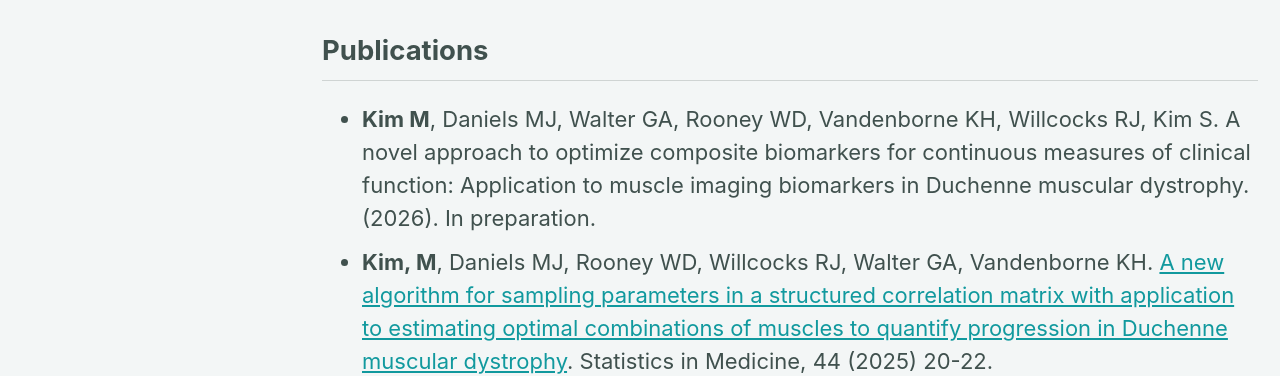
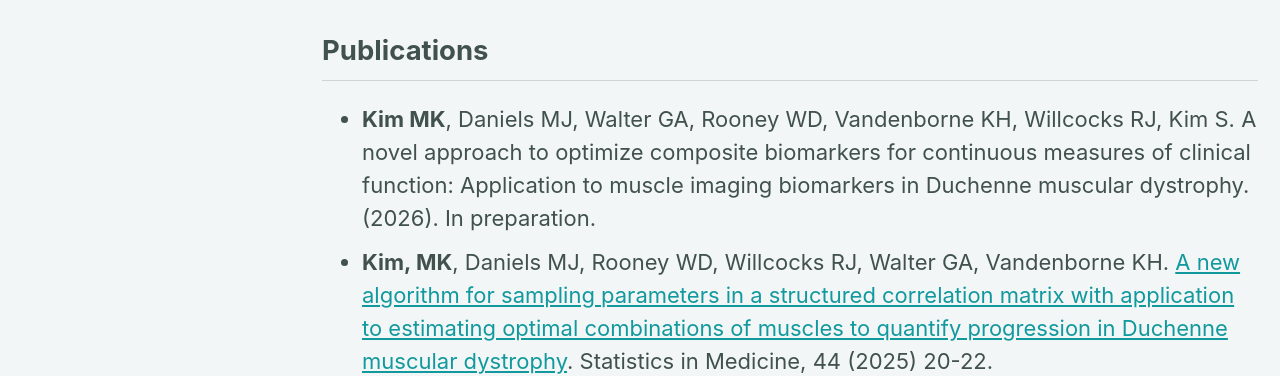
Before and after one commit to michaelkkim/michaelkkim.github.io, a Jekyll site: the page built from _pages/research.md, in a window 1280 px wide. Shown: the part 332-708 px from the top of the page. Built offline with Jekyll 4.4.1, drawn with Linux system fonts in a browser that asks for light colours; cached includes are drawn as plain includes; nearby versions of some CDN libraries.

```diff
--- a/_pages/research.md
+++ b/_pages/research.md
@@ -10,8 +10,8 @@ classes: wide
 Bayesian Biostatistics, Longitudinal Data, Missing Data, Markov Chain Monte Carlo (MCMC), Network Science, Natural Language Processing (NLP)
 
 ## Publications
-- **Kim M**, Daniels MJ, Walter GA, Rooney WD, Vandenborne KH, Willcocks RJ, Kim S. A novel approach to optimize composite biomarkers for continuous measures of clinical function: Application to muscle imaging biomarkers in Duchenne muscular dystrophy. (2026). In preparation.
-- **Kim, M**, Daniels MJ, Rooney WD, Willcocks RJ, Walter GA, Vandenborne KH. [A new algorithm for sampling parameters in a structured correlation matrix with application to estimating optimal combinations of muscles to quantify progression in Duchenne muscular dystrophy](https://onlinelibrary.wiley.com/doi/abs/10.1002/sim.70252). Statistics in Medicine, 44 (2025) 20-22.
+- **Kim MK**, Daniels MJ, Walter GA, Rooney WD, Vandenborne KH, Willcocks RJ, Kim S. A novel approach to optimize composite biomarkers for continuous measures of clinical function: Application to muscle imaging biomarkers in Duchenne muscular dystrophy. (2026). In preparation.
+- **Kim, MK**, Daniels MJ, Rooney WD, Willcocks RJ, Walter GA, Vandenborne KH. [A new algorithm for sampling parameters in a structured correlation matrix with application to estimating optimal combinations of muscles to quantify progression in Duchenne muscular dystrophy](https://onlinelibrary.wiley.com/doi/abs/10.1002/sim.70252). Statistics in Medicine, 44 (2025) 20-22.
 - Carmichael, I, Wudel, J, **Kim, M**, Jushchuk, J. [Examining the Evolution of Legal Precedent through Citation Network Analysis](https://scholarship.law.unc.edu/cgi/viewcontent.cgi?referer=&httpsredir=1&article=5717&context=nclr). North Carolina Law Review, 96 (2017) 227-269.
 
 ## Projects
```
